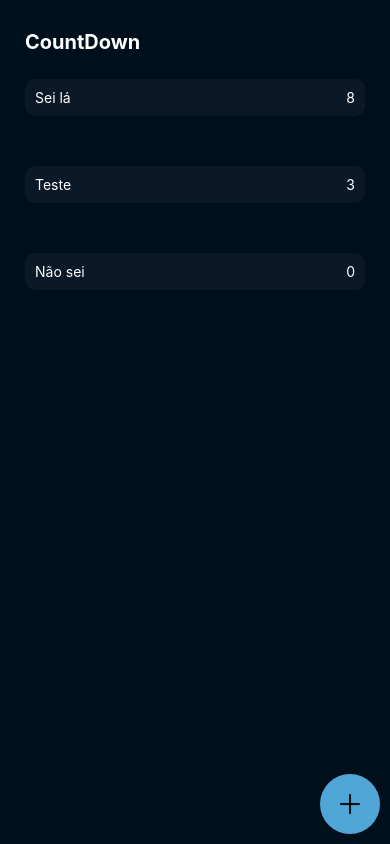
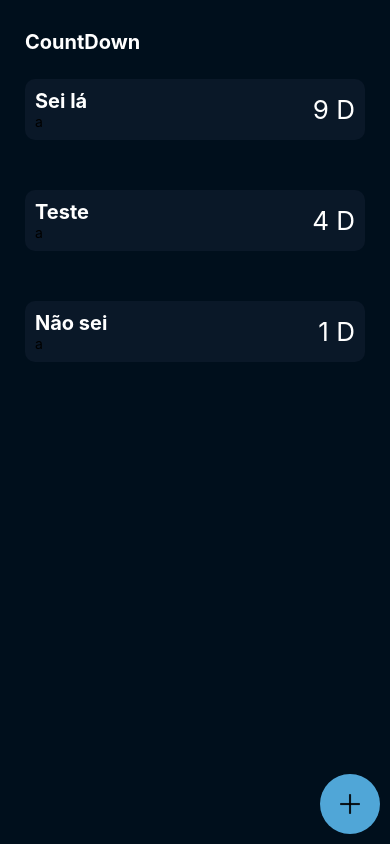
Before and after one commit to PedroSpelta/CountDown, a React Native app: screen / in a window 390 px wide. Built offline with nearby package versions, Linux system fonts and the light colour scheme.

Commit message:
feat: localstorage and description style

```diff
--- a/App.tsx
+++ b/App.tsx
@@ -1,33 +1,29 @@
 import { StatusBar } from "expo-status-bar";
-import React, { useState } from "react";
-import { Modal, ScrollView, StyleSheet, Text, View } from "react-native";
+import React, { useEffect, useState } from "react";
+import {  StyleSheet, View } from "react-native";
 import AddTask from "./src/components/newTask/AddTask";
 import Header from "./src/components/header/Header";
 import Tasks from "./src/components/tasks/Tasks";
 import NewTaskModal from "./src/components/newTask/NewTaskModal";
 import { ITasks } from "./src/types/tasks";
-import { TaskContextWrapper, useTaskContext } from "./src/context/TaskContext";
-
-const defaultTasks = [
-  {
-    title: "Sei lá",
-    description: "a",
-    date: new Date("03/20/2022"),
-  },
-  {
-    title: "Teste",
-    description: "a",
-    date: new Date("03/15/2022"),
-  },
-  {
-    title: "Não sei",
-    description: "a",
-    date: new Date("03/12/2022"),
-  },
-];
+import { TaskContextWrapper } from "./src/context/TaskContext";
+import AsyncStorage from "@react-native-async-storage/async-storage";
+import { defaultTasks } from "./src/constants/taskContants";
 
 const App: React.FC = () => {
   const [tasks, setTasks] = useState<ITasks>(defaultTasks);
+
+  useEffect(() => {
+    const getLocal = async () => {
+      const localTasks =
+        (await AsyncStorage.getItem("tasks"));
+      if (!localTasks) return;
+      const parsedLocalTasks = JSON.parse(localTasks);
+      setTasks(parsedLocalTasks);
+    };
+    getLocal();
+  }, []);
+
   return (
     <TaskContextWrapper>
       <View style={styles.container}>
--- a/src/components/newTask/NewTaskDate.tsx
+++ b/src/components/newTask/NewTaskDate.tsx
@@ -5,6 +5,7 @@ import moment from "moment";
 import { ICNewTaskDate } from "../../types/tasks";
 import { palette } from "../../themes/theme";
 import { getDaysUntil, getFutureDate } from "../../lib/time";
+import AsyncStorage from "@react-native-async-storage/async-storage";
 
 const NewTaskDate: React.FC<ICNewTaskDate> = ({
   date,
--- a/src/components/newTask/NewTaskForm.tsx
+++ b/src/components/newTask/NewTaskForm.tsx
@@ -1,7 +1,6 @@
 import React, { useState } from "react";
 import {
   Alert,
-  Button,
   Pressable,
   StyleSheet,
   Text,
@@ -13,6 +12,7 @@ import { palette } from "../../themes/theme";
 import NewTaskDate from "./NewTaskDate";
 import { ICNewTaskForm } from "../../types/tasks";
 import { useTaskContext } from "../../context/TaskContext";
+import AsyncStorage from "@react-native-async-storage/async-storage";
 
 const NewTaskForm: React.FC<ICNewTaskForm> = ({ setTasks }) => {
   const { selectedTask, taskModalType } = useTaskContext();
@@ -35,17 +35,30 @@ const NewTaskForm: React.FC<ICNewTaskForm> = ({ setTasks }) => {
           date,
         };
       });
+      AsyncStorage.setItem("tasks", JSON.stringify(newState));
       return newState;
     });
   };
 
-  const handleAddTask = () => {
+  const handleAddTask = async () => {
     if (title === "" || description === "")
       return Alert.alert(
         "Erro",
         "O título e a descrição não podem estar vazios"
       );
-    setTasks((state) => [...state, { title, description, date }]);
+    setTasks((state) => {
+      const newState = [...state, { title, description, date }];
+      AsyncStorage.setItem("tasks", JSON.stringify(newState));
+      return newState;
+    });
+  };
+
+  const handleDeleteTask = () => {
+    setTasks((state) => {
+      const newState = state.filter((ts) => ts.date !== selectedTask.date)
+      AsyncStorage.setItem("tasks", JSON.stringify(newState));
+      return newState;
+    });
   };
 
   const handleButtonPress = () => {
@@ -78,6 +91,13 @@ const NewTaskForm: React.FC<ICNewTaskForm> = ({ setTasks }) => {
         <Pressable style={styles.button} onPress={handleButtonPress}>
           <Text style={styles.buttonText}>{buttonText.toUpperCase()}</Text>
         </Pressable>
+        {taskModalType !== "add" && (
+          <Pressable style={styles.button} onPress={handleDeleteTask}>
+            <Text style={[styles.buttonText, styles.delete]}>
+              DELETAR EVENTO
+            </Text>
+          </Pressable>
+        )}
       </View>
     </TouchableWithoutFeedback>
   );
@@ -85,7 +105,7 @@ const NewTaskForm: React.FC<ICNewTaskForm> = ({ setTasks }) => {
 
 const styles = StyleSheet.create({
   container: {
-    paddingVertical:30,
+    paddingVertical: 30,
     maxWidth: "100%",
     width: "90%",
     borderRadius: 5,
@@ -94,17 +114,17 @@ const styles = StyleSheet.create({
   },
   button: {
     marginTop: 20,
-    justifyContent:'center',
-    alignItems:'center',
+    justifyContent: "center",
+    alignItems: "center",
   },
   buttonText: {
     backgroundColor: palette.third,
     fontSize: 19,
-    textAlign: 'center',
-    textAlignVertical: 'center',
-    width: '60%',
+    textAlign: "center",
+    textAlignVertical: "center",
+    width: "60%",
     height: 40,
-    borderRadius:100,
+    borderRadius: 100,
   },
   input: {
     padding: 5,
@@ -117,6 +137,9 @@ const styles = StyleSheet.create({
   title: {
     marginHorizontal: 10,
   },
+  delete: {
+    backgroundColor: "#ad4541",
+  },
 });
 
 export default NewTaskForm;
--- a/src/components/tasks/Task.tsx
+++ b/src/components/tasks/Task.tsx
@@ -1,13 +1,14 @@
 import React from "react";
-import { Pressable, StyleSheet, Text } from "react-native";
+import { Pressable, StyleSheet, Text, View } from "react-native";
 import { useTaskContext } from "../../context/TaskContext";
 import { getTime } from "../../lib/time";
 import { palette } from "../../themes/theme";
 import { ICTask } from "../../types/tasks";
 
 const Task: React.FC<ICTask> = ({ task }) => {
-  const { setSelectedTask, setShowTaskModal, setTaskModalType } = useTaskContext();
-  const timeUntil = task.date.getTime() - new Date().getTime();
+  const { setSelectedTask, setShowTaskModal, setTaskModalType } =
+    useTaskContext();
+  const timeUntil = new Date(task.date).getTime() - new Date().getTime();
   if (timeUntil < 0) return null;
   const time = getTime(timeUntil);
   return (
@@ -16,11 +17,16 @@ const Task: React.FC<ICTask> = ({ task }) => {
       onPress={() => {
         setSelectedTask(task);
         setShowTaskModal(true);
-        setTaskModalType('change');
+        setTaskModalType("change");
       }}
     >
-      <Text style={styles.text}>{task.title}</Text>
-      <Text style={styles.text}>{time.day}</Text>
+      <View>
+        <Text style={styles.title}>{task.title}</Text>
+        <Text style={styles.description}>{task.description}</Text>
+      </View>
+      <View style={styles.number}>
+      <Text style={styles.numberText}>{time.day + 1} D</Text>
+      </View>
     </Pressable>
   );
 };
@@ -36,9 +42,22 @@ const styles = StyleSheet.create({
     color: "white",
     borderRadius: 10,
   },
-  text: {
+  numberText: {
     color: "white",
+    fontSize: 26
   },
+  title: {
+    fontSize:20,
+    color:'white',
+    fontWeight: '700'
+  },
+  number: {
+    justifyContent: 'center',
+    alignItems: 'center',
+  },
+  description: {
+
+  }
 });
 
 export default Task;
--- a/src/constants/taskContants.ts
+++ b/src/constants/taskContants.ts
@@ -3,3 +3,22 @@ export const defaultTask = {
   description: "",
   date: new Date(),
 };
+
+
+export const defaultTasks = [
+  {
+    title: "Sei lá",
+    description: "a",
+    date: new Date("03/20/2022"),
+  },
+  {
+    title: "Teste",
+    description: "a",
+    date: new Date("03/15/2022"),
+  },
+  {
+    title: "Não sei",
+    description: "a",
+    date: new Date("03/12/2022"),
+  },
+];
```
